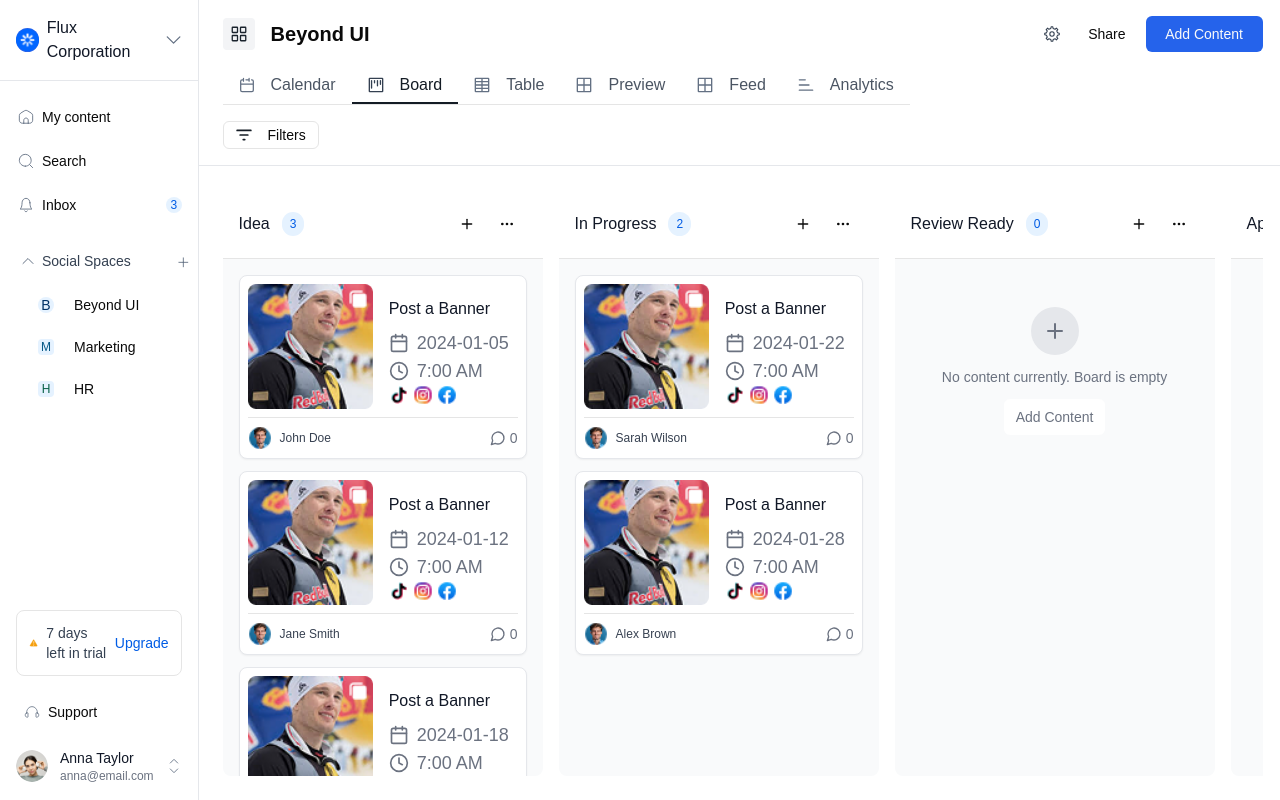
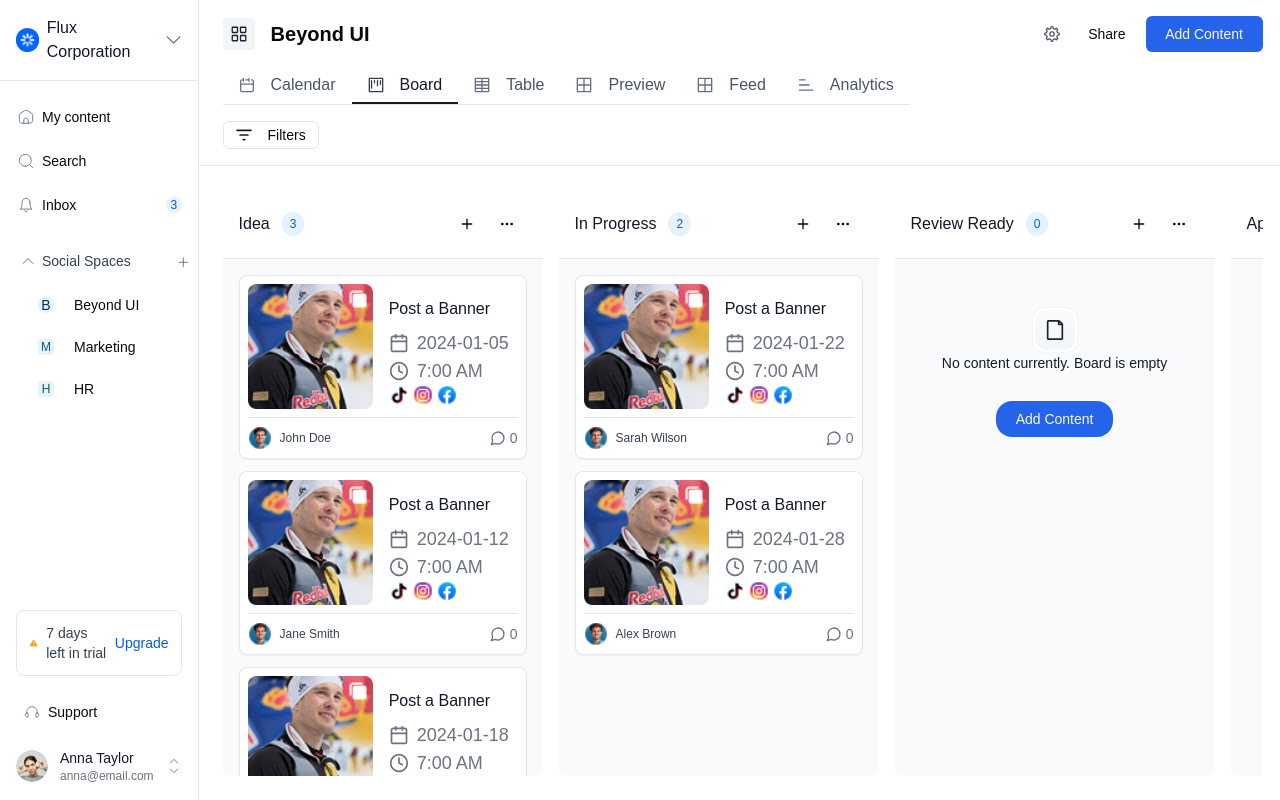
Before and after one commit to khabzox/flux-corporation, a Next.js app: page / in a window 1280 px wide. Built offline with nearby package versions, Linux system fonts and the light colour scheme.

Commit message:
Enhance KanbanBoard empty state display; replaced placeholder with an image and updated text color for better visibility and user experience.

```diff
--- a/components/dashboard/KanbanBoard.tsx
+++ b/components/dashboard/KanbanBoard.tsx
@@ -7,6 +7,7 @@ import { Button } from "@/components/ui/button"
 import ContentCard from "./ContentCard"
 import type { Column, ContentItem } from "@/types"
 import Icon from "@/lib/IconLibrary"
+import Image from "next/image"
 
 interface KanbanBoardProps {
   columns: Column[]
@@ -348,14 +349,12 @@ export default function KanbanBoard({ columns, onUpdateColumns, onUpdateContent
                   {provided.placeholder}
                   {column.items.length === 0 && (
                     <div className="flex flex-col items-center justify-center py-8 text-gray-500">
-                      <div className="w-12 h-12 bg-gray-200 rounded-full flex items-center justify-center mb-3">
-                        <Plus className="w-6 h-6" />
-                      </div>
+                      <Image src="/file.svg" width={46} height={46} alt="empty file" />
 
-                      <p className="text-sm mb-3">No content currently. Board is empty</p>
+                      <p className="text-[#141C25] text-sm mb-3">No content currently. Board is empty</p>
 
                       <Button
-                        variant="outline"
+                        className="bg-blue-600 hover:bg-blue-600/90 h-[36px] w-[117px] rounded-2xl mt-4"
                         size="sm"
                         onClick={() => handleAddSection(column.id, 'card')}
                       >
```
Also changed, not shown: public/file.svg (added).
